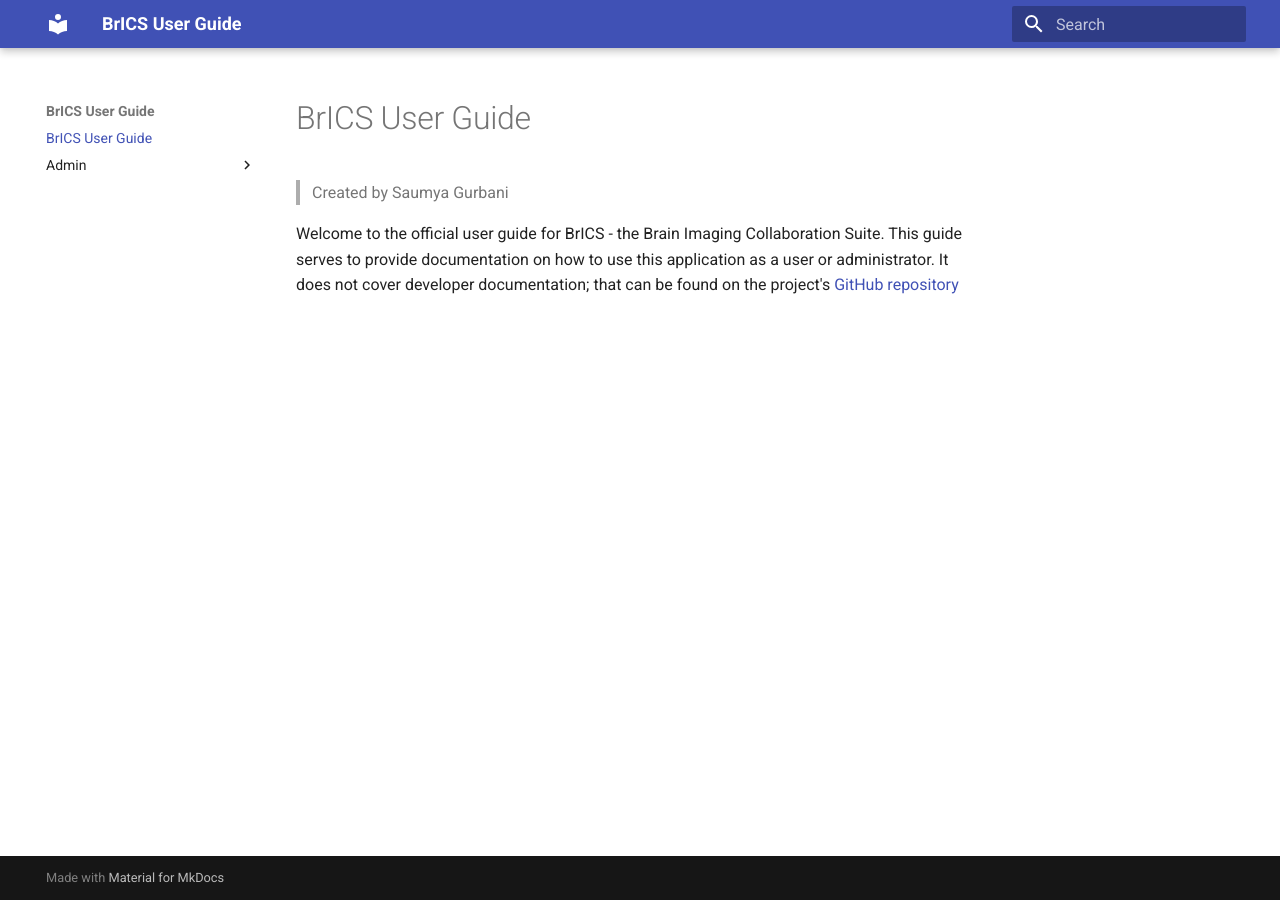
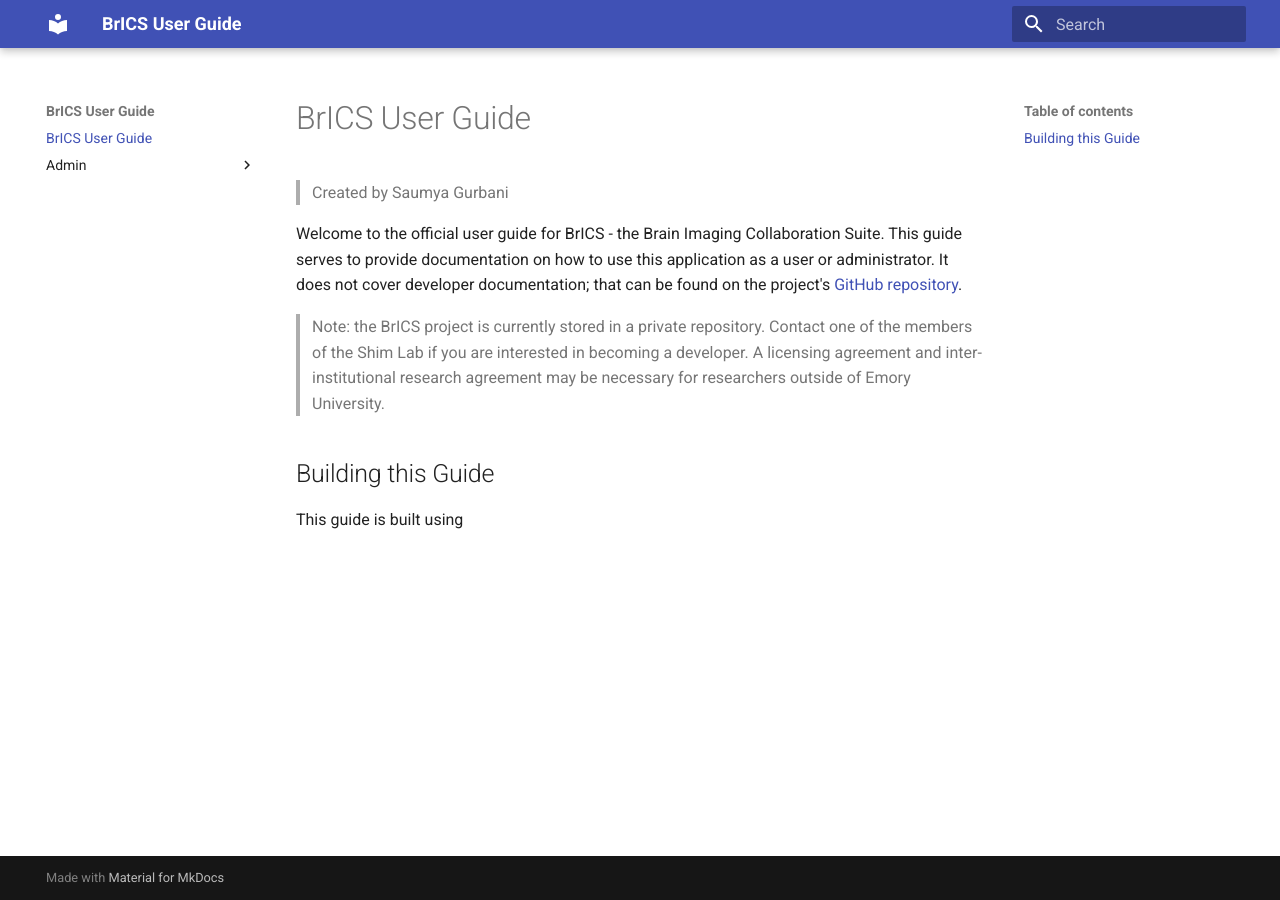
Before and after one commit to BrainImaging/brics-docs, an MkDocs documentation site: the page built from docs/index.md, in a window 1280 px wide. Built offline with MkDocs 1.6.1 and Material for MkDocs 9.7.7, drawn with Linux system fonts in a browser that asks for light colours.

Commit message:
docs/index.md updated from https://stackedit.io/

```diff
--- a/docs/index.md
+++ b/docs/index.md
@@ -2,7 +2,11 @@
 
 > Created by Saumya Gurbani
 
-Welcome to the official user guide for BrICS - the Brain Imaging Collaboration Suite. This guide serves to provide documentation on how to use this application as a user or administrator. It does not cover developer documentation; that can be found on the project's [GitHub repository](https://github.com/sgurbani/brics)
+Welcome to the official user guide for BrICS - the Brain Imaging Collaboration Suite. This guide serves to provide documentation on how to use this application as a user or administrator. It does not cover developer documentation; that can be found on the project's [GitHub repository](https://github.com/sgurbani/brics).
+> Note: the BrICS project is currently stored in a private repository. Contact one of the members of the Shim Lab if you are interested in becoming a developer. A licensing agreement and inter-institutional research agreement may be necessary for researchers outside of Emory University.
+
+## Building this Guide
+This guide is built using
 <!--stackedit_data:
-eyJoaXN0b3J5IjpbLTI3NDQyOTE4MV19
+eyJoaXN0b3J5IjpbLTUwNTc0MzAyOF19
 -->
```
